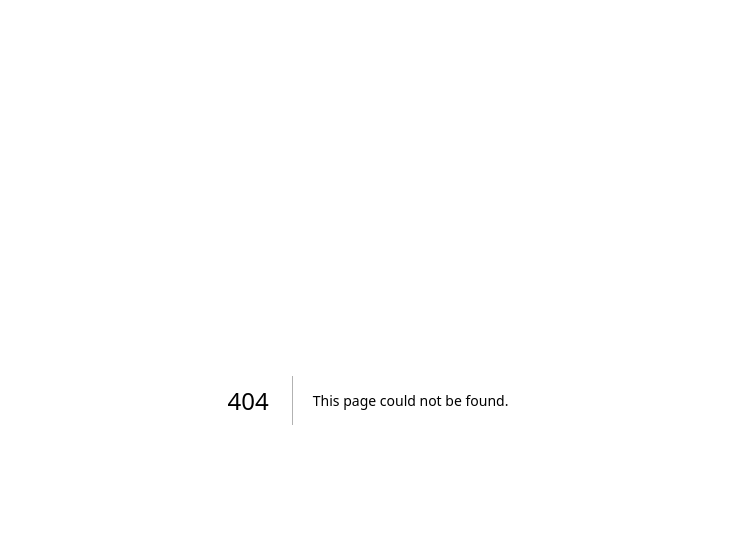
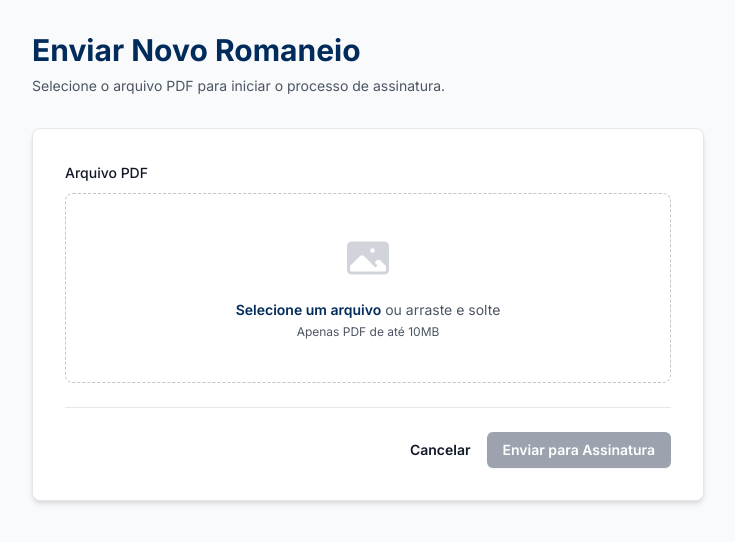
Before and after one commit to igorweege/romaneio-digital, a Next.js app: page /romaneios/novo in a window 1280 px wide. Before the commit this address had no page. Shown: the top 542 px of the page, without its empty margins (272-1007 px from the left). Built offline with nearby package versions, Linux system fonts and the light colour scheme.

Commit message:
feat: Add UI for new romaneio upload

```diff
--- a/app/dashboard/page.tsx
+++ b/app/dashboard/page.tsx
@@ -26,6 +26,14 @@ export default async function DashboardPage() {
         Seu nível de acesso é: <strong>{session.user?.role}</strong>
       </p>
 
+      {/* --- INÍCIO DA NOVA PARTE --- */}
+      <div className="mt-8 border-t pt-8">
+        <a href="/romaneios/novo" className="rounded-md bg-osirnet-blue px-5 py-3 text-base font-semibold text-white shadow-sm hover:opacity-90 focus-visible:outline focus-visible:outline-2 focus-visible:outline-offset-2 focus-visible:outline-osirnet-blue">
+          + Enviar Novo Romaneio
+        </a>
+      </div>
+      {/* --- FIM DA NOVA PARTE --- */}
+
         <SignOutButton />
       </div>
     </div>
--- /dev/null
+++ b/app/romaneios/novo/page.tsx
@@ -0,0 +1,88 @@
+// app/romaneios/novo/page.tsx
+'use client';
+
+import { useState, FormEvent } from 'react';
+
+export default function UploadRomaneioPage() {
+  const [file, setFile] = useState<File | null>(null);
+  const [isLoading, setIsLoading] = useState(false);
+  const [error, setError] = useState('');
+
+  const handleFileChange = (e: React.ChangeEvent<HTMLInputElement>) => {
+    if (e.target.files && e.target.files[0]) {
+      // Validação simples de tipo de arquivo
+      if (e.target.files[0].type !== 'application/pdf') {
+        setError('Por favor, selecione um arquivo PDF.');
+        setFile(null);
+        return;
+      }
+      setError('');
+      setFile(e.target.files[0]);
+    }
+  };
+
+  const handleSubmit = async (e: FormEvent) => {
+    e.preventDefault();
+    if (!file) {
+      setError('Por favor, selecione um arquivo PDF.');
+      return;
+    }
+
+    setIsLoading(true);
+    setError('');
+
+    // A LÓGICA DE UPLOAD VIRÁ AQUI NO PRÓXIMO PASSO
+    console.log('Arquivo selecionado:', file.name);
+    alert('Funcionalidade de upload ainda não implementada. Mas o arquivo foi capturado com sucesso!');
+
+    // Simulação de tempo de upload
+    setTimeout(() => {
+        setIsLoading(false);
+    }, 1500);
+  };
+
+  return (
+    <div className="flex justify-center p-4 sm:p-8 bg-gray-50 min-h-screen">
+      <div className="w-full max-w-2xl">
+        <h1 className="text-3xl font-bold text-osirnet-blue">Enviar Novo Romaneio</h1>
+        <p className="mt-2 text-sm text-gray-600">Selecione o arquivo PDF para iniciar o processo de assinatura.</p>
+
+        <form onSubmit={handleSubmit} className="mt-8 space-y-6 p-8 bg-white rounded-lg shadow-md border">
+          <div>
+            <label htmlFor="file-upload" className="block text-sm font-medium leading-6 text-gray-900">
+              Arquivo PDF
+            </label>
+            <div className="mt-2 flex justify-center rounded-lg border border-dashed border-gray-900/25 px-6 py-10">
+              <div className="text-center">
+                <svg className="mx-auto h-12 w-12 text-gray-300" viewBox="0 0 24 24" fill="currentColor" aria-hidden="true">
+                    <path fillRule="evenodd" d="M1.5 6a2.25 2.25 0 012.25-2.25h16.5A2.25 2.25 0 0122.5 6v12A2.25 2.25 0 0120.25 20.25H3.75A2.25 2.25 0 011.5 18V6zM3 16.06V18c0 .414.336.75.75.75h16.5A.75.75 0 0021 18v-1.94l-2.69-2.689a1.5 1.5 0 00-2.12 0l-.88.879.97.97a.75.75 0 11-1.06 1.06l-5.16-5.159a1.5 1.5 0 00-2.12 0L3 16.061zm10.125-7.81a1.125 1.125 0 112.25 0 1.125 1.125 0 01-2.25 0z" clipRule="evenodd" />
+                </svg>
+                <div className="mt-4 flex text-sm leading-6 text-gray-600">
+                  <label
+                    htmlFor="file-upload"
+                    className="relative cursor-pointer rounded-md bg-white font-semibold text-osirnet-blue focus-within:outline-none focus-within:ring-2 focus-within:ring-osirnet-light-blue focus-within:ring-offset-2 hover:text-osirnet-light-blue"
+                  >
+                    <span>Selecione um arquivo</span>
+                    <input id="file-upload" name="file-upload" type="file" className="sr-only" onChange={handleFileChange} accept=".pdf" />
+                  </label>
+                  <p className="pl-1">ou arraste e solte</p>
+                </div>
+                <p className="text-xs leading-5 text-gray-600">Apenas PDF de até 10MB</p>
+                {file && <p className="text-sm font-semibold text-green-700 mt-4">Arquivo selecionado: {file.name}</p>}
+              </div>
+            </div>
+          </div>
+
+          {error && <p className="text-sm text-red-600 text-center font-medium mt-2">{error}</p>}
+
+          <div className="flex items-center justify-end gap-x-4 border-t pt-6 mt-8">
+            <a href="/dashboard" className="text-sm font-semibold leading-6 text-gray-900">Cancelar</a>
+            <button type="submit" disabled={isLoading || !file} className="rounded-md bg-osirnet-blue px-4 py-2 text-sm font-semibold text-white shadow-sm hover:bg-opacity-90 focus-visible:outline focus-visible:outline-2 focus-visible:outline-offset-2 focus-visible:outline-osirnet-blue disabled:bg-gray-400 disabled:cursor-not-allowed">
+              {isLoading ? 'Enviando...' : 'Enviar para Assinatura'}
+            </button>
+          </div>
+        </form>
+      </div>
+    </div>
+  );
+}
```
Lines whose indentation alone changed are shown as unchanged.
